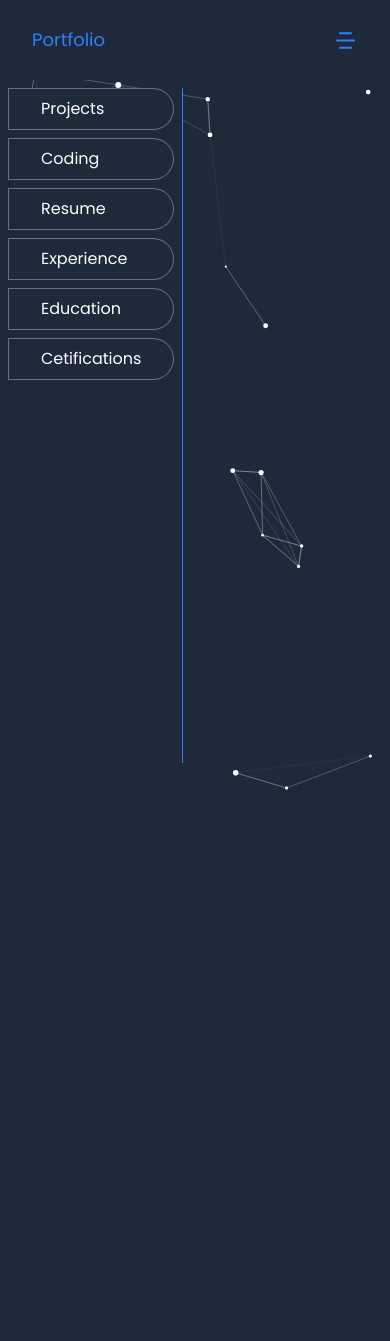
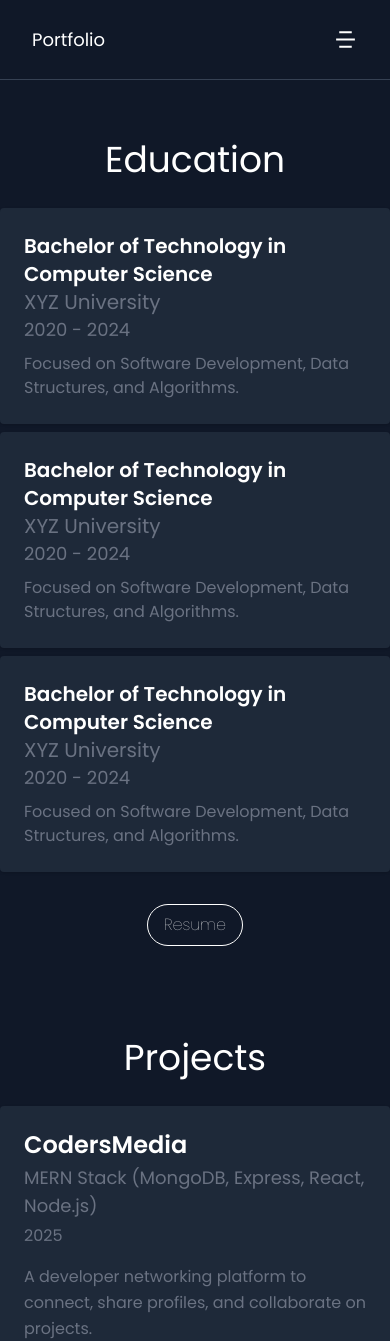
Before and after one commit to CtrlAltWin/New-Portfolio, a React (Vite) app: page /about in a window 390 px wide. Shown: the top 1341 px of the page. Before the commit the page ends 844 px from the top, so only its background shows below. Built offline with nearby package versions, Linux system fonts and the light colour scheme.

Commit message:
feat: built About page

```diff
--- a/index.html
+++ b/index.html
@@ -14,11 +14,19 @@
     body {
       font-family: 'Poppins';
     }
+    /* Hide scrollbar for Chrome, Safari, and Opera */
+    .hide-scrollbar::-webkit-scrollbar {
+      display: none;
+    }
 
+    /* Hide scrollbar for IE and Edge */
+    .hide-scrollbar {
+      -ms-overflow-style: none;
+    }
   </style>
 </head>
 
-<body class="bg-gray-800">
+<body class="bg-gray-900 hide-scrollbar">
   <div id="root"></div>
   <script type="module" src="/src/main.jsx"></script>
 </body>
--- a/src/App.jsx
+++ b/src/App.jsx
@@ -1,20 +1,11 @@
 import { Outlet } from "react-router-dom";
 import Header from "./components/Header";
-import ParticlesComponent from "./components/particles";
-import Footer from "./components/Footer";
-import About from "./components/About";
 
 const App = () => {
   return (
-    <div className="h-screen w-full relative">
-      {/* Particles in the background */}
-      <ParticlesComponent className="absolute top-0 left-0 w-full h-full z-0" />
-
-      {/* Header and content above the particles */}
-      <div className="relative z-10">
-        <Header />
-        <Outlet />
-      </div>
+    <div className="">
+      <Header />
+      <Outlet />
     </div>
   );
 };
--- a/src/components/About.jsx
+++ b/src/components/About.jsx
@@ -1,11 +1,84 @@
 import React from "react";
 import Sidebar from "./Sidebar";
-
+import EducationCard from "./EducationCard";
+import Footer from "./Footer";
+import ProjectCard from "./ProjectCard";
 const About = () => {
   return (
-    <div className="text-white py-2 flex gap-2">
-      <Sidebar />
-      <div className="w-full min-h-[80vh]">hello</div>
+    <div className="flex-col text-white mt-6 gap-2">
+      {/* <div className="flex flex-col items-center">
+        <h3 className="text-4xl py-3 w-full text-center">About</h3>
+        <p className="text-center text-2xl text-gray-400">
+          I'm a passionate full-stack developer with expertise in the MERN stack
+          and a strong background in DSA.
+        </p>
+      </div> */}
+
+      <div className="about-section">
+        <div className="education flex flex-col items-center mt-8 py-4">
+          <h3 className="text-4xl sm:border-b border-gray-600 w-[90vw] text-center py-3">
+            Education
+          </h3>
+          <div className="education-cards flex justify-center flex-wrap gap-2 w-full py-4">
+            <EducationCard
+              degree="Bachelor of Technology in Computer Science"
+              school="XYZ University"
+              year="2020 - 2024"
+              description="Focused on Software Development, Data Structures, and Algorithms."
+            />
+            <EducationCard
+              degree="Bachelor of Technology in Computer Science"
+              school="XYZ University"
+              year="2020 - 2024"
+              description="Focused on Software Development, Data Structures, and Algorithms."
+            />
+            <EducationCard
+              degree="Bachelor of Technology in Computer Science"
+              school="XYZ University"
+              year="2020 - 2024"
+              description="Focused on Software Development, Data Structures, and Algorithms."
+            />
+          </div>
+          <div className="flex justify-center my-4">
+            <button className="py-2 px-4 font-thin rounded-full border">
+              Resume
+            </button>
+          </div>
+        </div>
+
+        <div className="Projects flex flex-col items-center border-blue-500 mt-8 py-4">
+          <h3 className="text-4xl sm:border-b border-gray-600 w-[90vw] text-center py-3">
+            Projects
+          </h3>
+          <div className="education-cards flex justify-center flex-wrap gap-2 w-full py-4">
+            <ProjectCard
+              title="CodersMedia"
+              stack="MERN Stack (MongoDB, Express, React, Node.js)"
+              year="2025"
+              description="A developer networking platform to connect, share profiles, and collaborate on projects."
+            />{" "}
+            <ProjectCard
+              title="CodersMedia"
+              stack="MERN Stack (MongoDB, Express, React, Node.js)"
+              year="2025"
+              description="A developer networking platform to connect, share profiles, and collaborate on projects."
+            />{" "}
+            <ProjectCard
+              title="CodersMedia"
+              stack="MERN Stack (MongoDB, Express, React, Node.js)"
+              year="2025"
+              description="A developer networking platform to connect, share profiles, and collaborate on projects."
+            />
+          </div>
+          <div className="flex justify-center my-4">
+            <button className="py-2 px-4 font-thin rounded-full border">
+              Github
+            </button>
+          </div>
+        </div>
+
+        <Footer />
+      </div>
     </div>
   );
 };
--- /dev/null
+++ b/src/components/EducationCard.jsx
@@ -0,0 +1,12 @@
+const EducationCard = ({ degree, school, year, description }) => {
+  return (
+    <div className="bg-gray-800 p-6 shadow-sm rounded">
+      <h2 className="text-xl font-semibold text-white">{degree}</h2>
+      <h3 className="text-xl text-gray-500">{school}</h3>
+      <p className="text-lg text-gray-500">{year}</p>
+      <p className="mt-2 text-gray-500">{description}</p>
+    </div>
+  );
+};
+
+export default EducationCard;
--- a/src/components/Footer.jsx
+++ b/src/components/Footer.jsx
@@ -1,46 +1,9 @@
-import React from "react";
-
 const Footer = () => {
   return (
-    <div className="w-full h-28 text-blue-500 bg-gray-800 text-sm flex justify-between items-center px-8 border-t">
-      {/* First Section: Email */}
-      <div className="flex flex-col gap-2 text-center">
-        <a
-          href="mailto:raunak@example.com"
-          className="hover:underline"
-        >
-          Gmail
-        </a>
-        <a
-          href="https://www.linkedin.com/in/raunak"
-          className="hover:underline"
-        >
-          LinkedIn
-        </a>
-      </div>
-
-      {/* Second Section: Social Links */}
-
-      <div className="flex flex-col gap-2 text-center">
-        <a
-          href="https://github.com/CtrlAltWin"
-          className="hover:underline"
-        >
-          GitHub
-        </a>
-        <a
-          href="https://leetcode.com/raunak_1611"
-          className="hover:underline"
-        >
-          LeetCode
-        </a>
-      </div>
-
-      {/* Third Section: Quote or Message */}
-      <div className="flex flex-col items-center">
-        <p className="">Made with ❤️</p>
-        <p>by Raunak</p>
-      </div>
+    <div className="bg-gray-900 text-white h-44 w-full flex items-center justify-center border-t border-gray-600">
+      <p className="text-lg text-[#B8B8B8]">
+        &copy; {new Date().getFullYear()} Raunak. All rights reserved.
+      </p>
     </div>
   );
 };
--- a/src/components/Header.jsx
+++ b/src/components/Header.jsx
@@ -2,7 +2,7 @@ import React from "react";
 import { Link } from "react-router-dom";
 const Header = () => {
   return (
-    <div className="h-20 text-blue-500 bg-gray-800 flex justify-between items-center px-8">
+    <div className="h-20 text-white flex justify-between items-center px-8 border-b border-gray-700">
       <Link className="text-lg sm:text-[2.8vmin]">Portfolio</Link>
       <div className="flex gap-[4vw] text-[2.4vmin] items-center font-extralight">
         <Link
@@ -29,12 +29,12 @@ const Header = () => {
               <path d="M18 18V20H6V18H18ZM21 11V13H3V11H21ZM18 4V6H6V4H18Z"></path>
             </svg>
           </summary>
-          <div className="absolute right-2 text-white w-auto font-extralight text-[4vmin] py-2 px-2 mt-2 border rounded-2xl">
+          <div className="absolute right-1 text-white font-thin bg-gray-800 z-10 text-[3.5vmin] rounded mt-2">
             <ul className="">
-              <li className="hover:text-blue-500 duration-200 ease-in-out">
+              <li className="hover:bg-gray-700 duration-200 ease-in-out py-2 px-4 border-b border-gray-500">
                 <Link to={"/"}>Home</Link>
               </li>
-              <li className="hover:text-blue-500 duration-200 ease-in-out mt-2">
+              <li className="hover:bg-gray-700 duration-200 ease-in-out mt-2 py-2 px-4 border-b border-gray-500">
                 <Link to={"/about"}>About</Link>
               </li>
             </ul>
--- a/src/components/Home.jsx
+++ b/src/components/Home.jsx
@@ -4,8 +4,8 @@ import { useNavigate } from "react-router-dom";
 const Home = () => {
   const navigate = useNavigate();
   return (
-    <div className="flex ">
-      <div className="flex flex-col w-full items-center h-[calc(100vh-12rem)] py-6 px-4">
+    <div className="flex">
+      <div className="flex flex-col w-full items-center h-[calc(100vh-5.5rem)] py-6 px-4">
         {/* Profile Section */}
         <div className="flex flex-col items-center text-center md:text-left gap-6">
           {/* Profile Image */}
@@ -18,7 +18,7 @@ const Home = () => {
           </div>
 
           {/* Hero Content */}
-          <h3 className="font-semibold text-white text-2xl sm:text-[3vw] lg:text-3xl bg-gray-800">
+          <h3 className="font-semibold text-white text-2xl sm:text-[3vw] lg:text-3xl">
             Turning Ideas Into Reality with
             <span className="text-blue-500 hover:text-4xl duration-200 ease-in">
               {" "}
@@ -26,9 +26,8 @@ const Home = () => {
             </span>
           </h3>
         </div>
-
         {/* Introduction */}
-        <p className="font-light text-gray-400 text-xl md:text-2xl text-center max-w-3xl mt-6 md:mt-10 bg-gray-800">
+        <p className="font-light text-gray-400 text-xl md:text-2xl text-center max-w-3xl mt-6 md:mt-10">
           Hey, I'm <span className="font-semibold">Raunak</span>, a Full-Stack
           Developer specializing in{" "}
           <span className="font-medium text-blue-500">MERN</span>,
@@ -37,29 +36,17 @@ const Home = () => {
           build scalable web applications, interactive UI, and robust backend
           systems.
         </p>
-
         {/* Call to Action Buttons */}
         <div className="flex flex-col sm:flex-row gap-5 mt-10">
-          <button
-            className="h-12 sm:w-48 px-6 border-2 border-blue-600 bg-gray-800 hover:bg-blue-600 hover:scale-95 duration-200 ease-in text-white rounded-lg"
-            // onClick={() => {
-            //   navigate("");
-            // }}
-          >
+          <button className="h-12 sm:w-48 px-6 border-2 border-blue-600 hover:bg-blue-600 hover:scale-95 duration-200 ease-in text-white rounded-lg">
             Hire Me
           </button>
-          <button
-            className="h-12 sm:w-48 px-6 border-2 border-green-600 bg-gray-800 hover:bg-green-600 hover:scale-95 duration-200 ease-in text-white rounded-lg"
-            // onClick={() => {
-            //   navigate("");
-            // }}
-          >
+          <button className="h-12 sm:w-48 px-6 border-2 hover:border-green-600 hover:bg-green-600 hover:scale-95 duration-200 ease-in text-white rounded-lg">
             Know Me
           </button>
         </div>
       </div>
-
-      <div className="hidden w-12 h-[calc(100vh-12rem)] sm:flex flex-col justify-between px-3 text-blue-500 py-10 border-l">
+      <div className="hidden sm:flex w-12 h-[calc(100vh-5.5rem)] flex-col justify-center gap-8 px-3 text-blue-500 py-10">
         <div>
           <svg
             xmlns="http://www.w3.org/2000/svg"
--- /dev/null
+++ b/src/components/ProjectCard.jsx
@@ -0,0 +1,14 @@
+const ProjectCard = ({ title, stack, year, description }) => {
+    return (
+      <div className="bg-gray-800 p-6 flex flex-col justify-between shadow-sm rounded">
+        <div>
+          <h2 className="text-2xl font-semibold text-white leading-tight">{title}</h2>
+          <h3 className="text-lg text-gray-500 mt-1">{stack}</h3>
+          <p className="text-md text-gray-500 mt-1">{year}</p>
+        </div>
+        <p className="text-gray-500 mt-4 leading-relaxed">{description}</p>
+      </div>
+    );
+  };
+
+  export default ProjectCard;
--- a/src/components/Sidebar.jsx
+++ b/src/components/Sidebar.jsx
@@ -2,15 +2,12 @@ import React from "react";
 import SidebarButtons from "./SidebarButtons";
 const titles = [
   "Projects",
-  "Coding",
+  "Education",
   "Resume",
-  "Experience",
-  "Education",
-  "Cetifications",
 ];
 const Sidebar = () => {
   return (
-    <div className="absolute sm:static flex flex-col gap-2 h-[80vh] px-2 border-r border-blue-500 bg-gray-800">
+    <div className="flex  border-blue-500 justify-center w-[100vw] overflow-x-scroll hide-scrollbar">
       {titles.map((title) => (
         <SidebarButtons title={title} />
       ))}
--- a/src/components/SidebarButtons.jsx
+++ b/src/components/SidebarButtons.jsx
@@ -2,7 +2,7 @@ import React from "react";
 
 const SidebarButtons = ({title}) => {
   return (
-    <buttons className="border border-gray-500 p-2 rounded-l rounded-full hover:border-blue-500 hover:bg-blue-500 duration-200 ease-in px-8">
+    <buttons className="p-2 duration-200 text-lg ease-in px-4 font-thin">
       {title}
     </buttons>
   );
```
